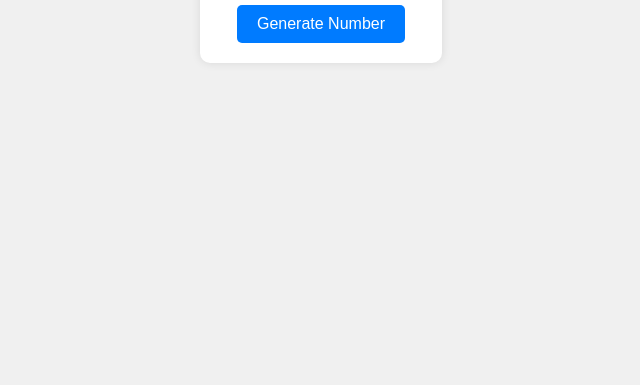
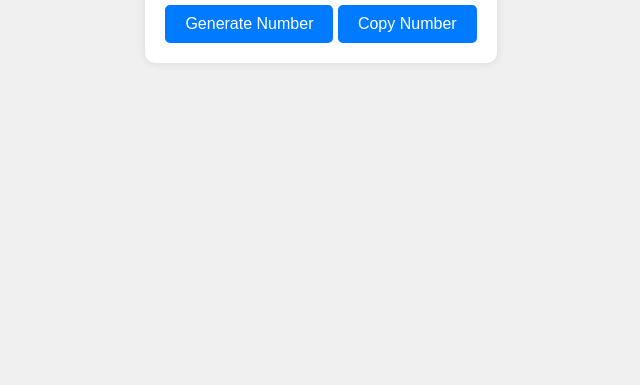
Before and after one commit to abohalema98/RandomSA-Number, a plain HTML site: page index.html in a window 1280 px wide. Shown: the part 415-800 px from the top of the page, without its empty margins (319-959 px from the left). Drawn offline with Linux system fonts and the light colour scheme.

Commit message:
add copy number button

```diff
--- a/index.html
+++ b/index.html
@@ -46,6 +46,8 @@
       <button class="btn" onclick="generateRandomSANumber()">
         Generate Number
       </button>
+
+      <button class="btn" onclick="copyToClipboard()">Copy Number</button>
     </div>
 
     <script>
@@ -57,6 +59,16 @@
         }
         document.getElementById("saNumber").textContent = prefix + number;
       }
+
+      function copyToClipboard() {
+        const numberText = document.getElementById("saNumber").textContent;
+        const tempInput = document.createElement("input");
+        tempInput.value = numberText;
+        document.body.appendChild(tempInput);
+        tempInput.select();
+        document.execCommand("copy");
+        document.body.removeChild(tempInput);
+      }
     </script>
   </body>
 </html>
```
